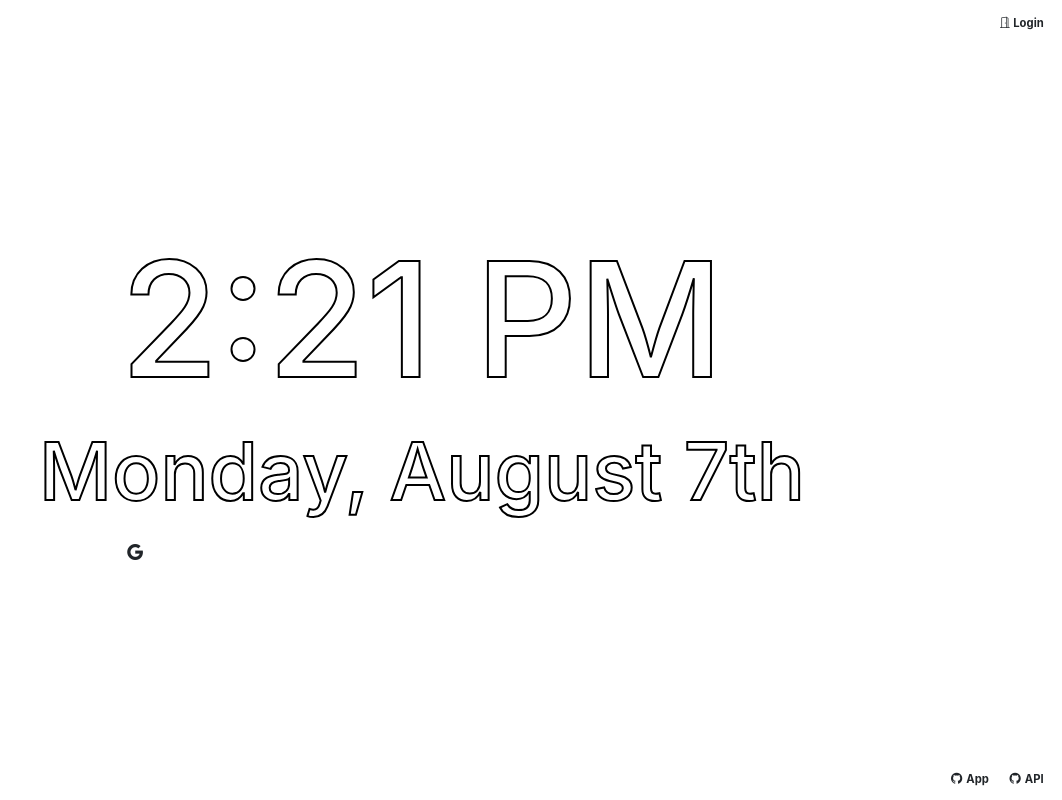
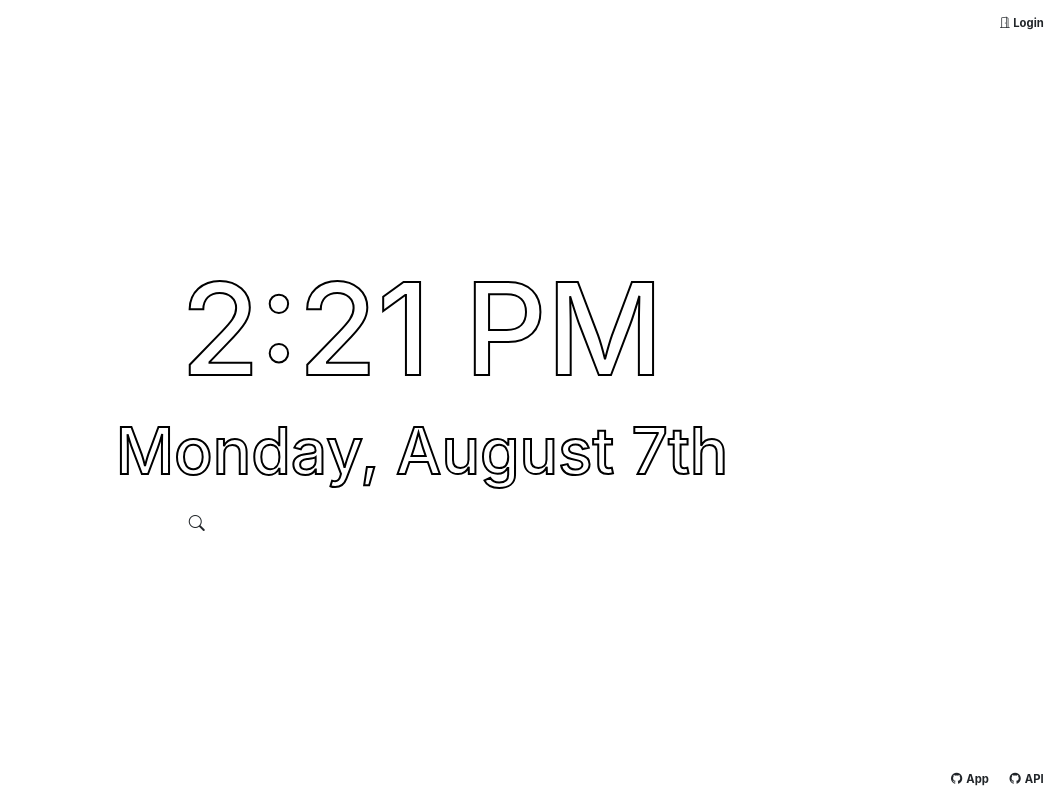
Before and after one commit to rich-fs/myhomepage.app, a Vue app: page / in a window 1280 px wide. Shown: the whole page, without its empty margins (218-1280 px from the left). Built offline with nearby package versions, Linux system fonts and the light colour scheme; no server answers.

Commit message:
Minor fixes

```diff
--- a/src/assets/main.css
+++ b/src/assets/main.css
@@ -38,7 +38,6 @@ input:focus {
   border: 0
 }
 
-
 @media (min-width: 1024px) {
 
 }
--- a/src/components/DateTime.vue
+++ b/src/components/DateTime.vue
@@ -64,11 +64,11 @@ export default {
 
 <style>
   #current-time {
-    font-size: 20vh;
+    font-size: 16vh;
     color: #fff;
   }
   #current-date {
-    font-size: 10vh;
+    font-size: 8vh;
     color: #fff;
   }
 </style>
--- a/src/components/Search.vue
+++ b/src/components/Search.vue
@@ -2,9 +2,9 @@
   <div class="text-center">
     <div class="input-group justify-content-center">
       <span class="input-group-text bg-white-transparent rounded-pill rounded-pill-left text-dark border border-white border-1 border-end-0">
-        <i class="bi bi-google"></i>
+        <i class="bi bi-search ms-2"></i>
       </span>
-      <input type="text" name="search" v-model="term" @keyup.enter="search" class="bg-white-transparent rounded-pill rounded-pill-right py-2 px-3 border border-white border-1 border-start-0 text-dark w-75 fs-5"/>
+      <input type="text" name="search" v-model="term" @keyup.enter="search" class="bg-white-transparent rounded-pill rounded-pill-right py-2 pe-3 border border-white border-1 border-start-0 text-dark w-75 fs-5"/>
     </div>
   </div>
 </template>
```
